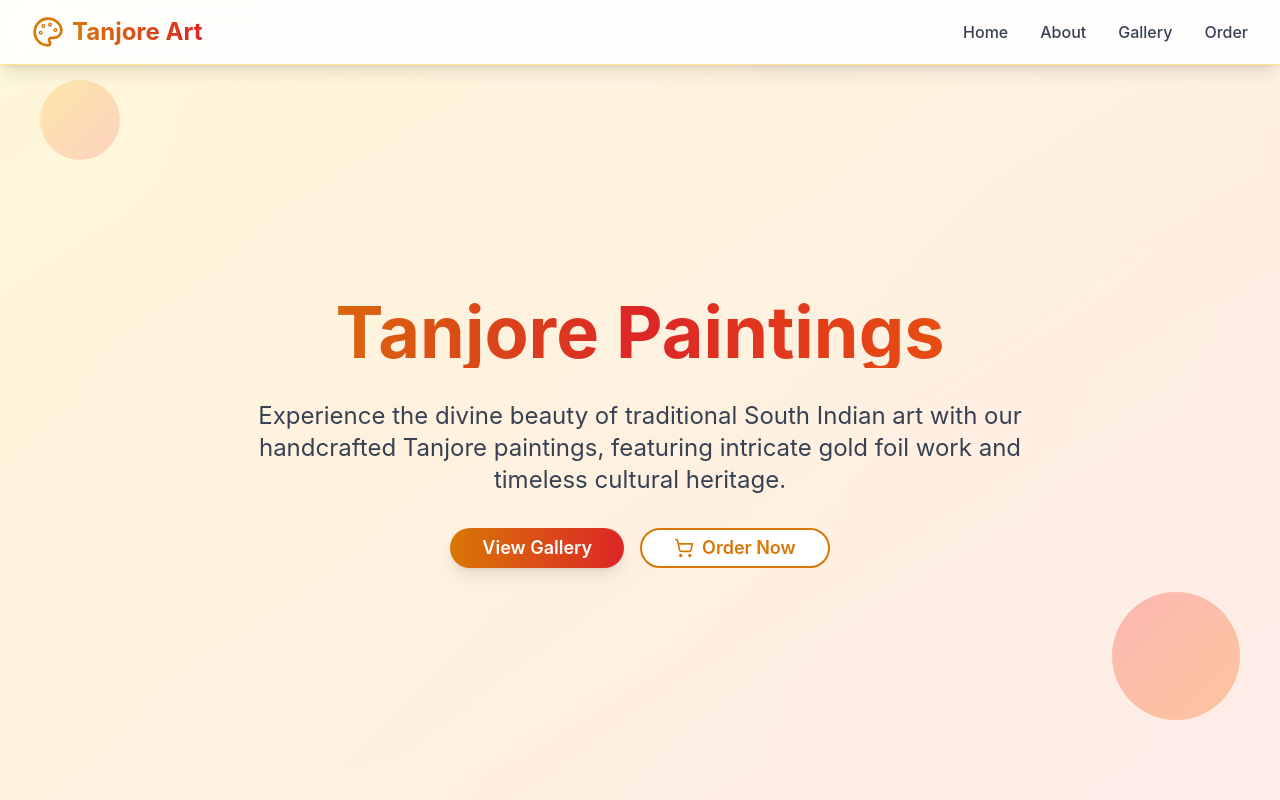
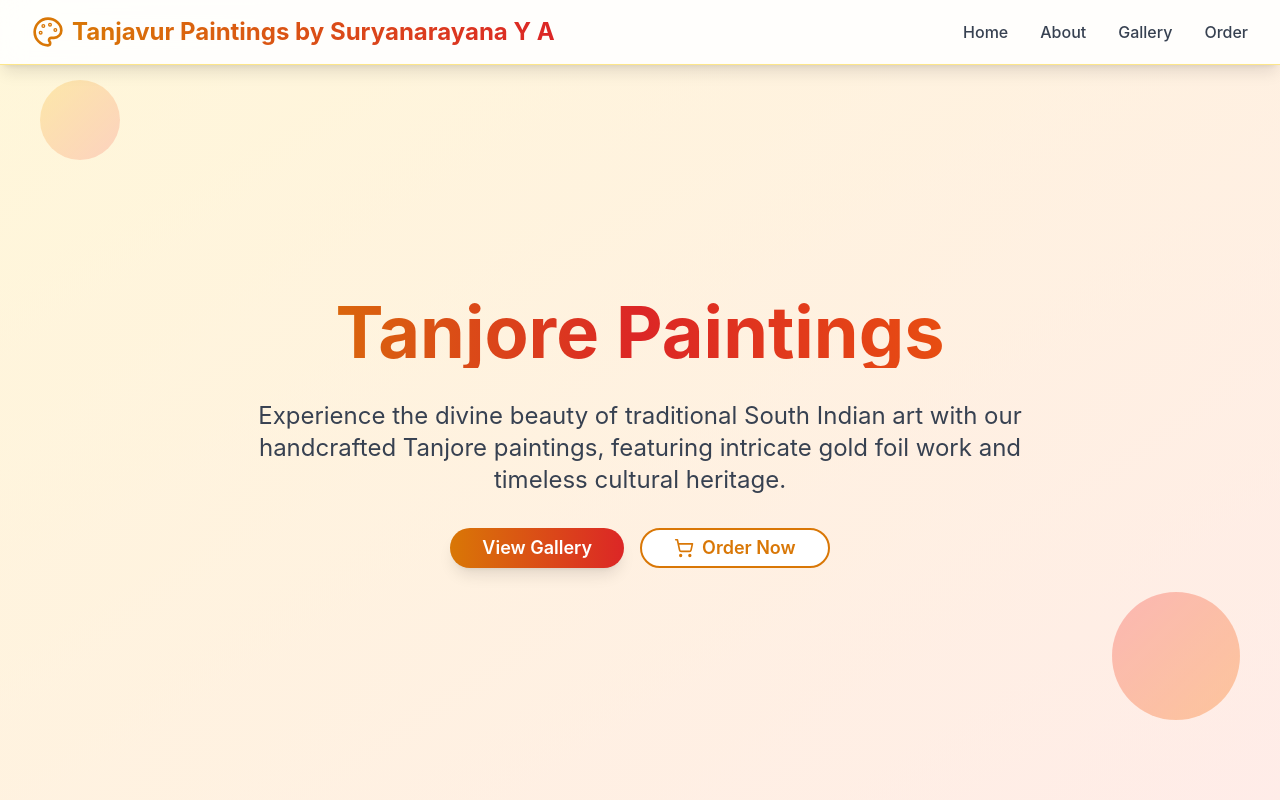
Before and after one commit to sreepriya1912/shree-art-site, a React (Vite) app: page / in a window 1280 px wide. Shown: the top 800 px of the page. Built offline with nearby package versions, Linux system fonts and the light colour scheme.

Commit message:
Update Navbar.jsx

```diff
--- a/src/components/layout/Navbar.jsx
+++ b/src/components/layout/Navbar.jsx
@@ -15,7 +15,7 @@ const Navbar = ({ scrollToSection }) => {
           >
             <Palette className="h-8 w-8 text-amber-600" />
             <span className="text-2xl font-bold bg-gradient-to-r from-amber-600 to-red-600 bg-clip-text text-transparent">
-              Tanjore Art
+              Tanjavur Paintings by Suryanarayana Y A
             </span>
           </motion.div>
 
```
